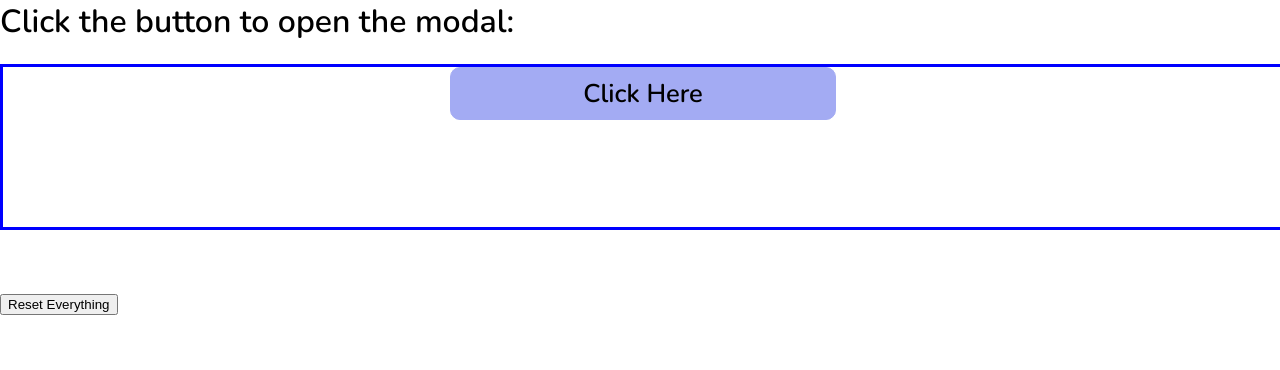
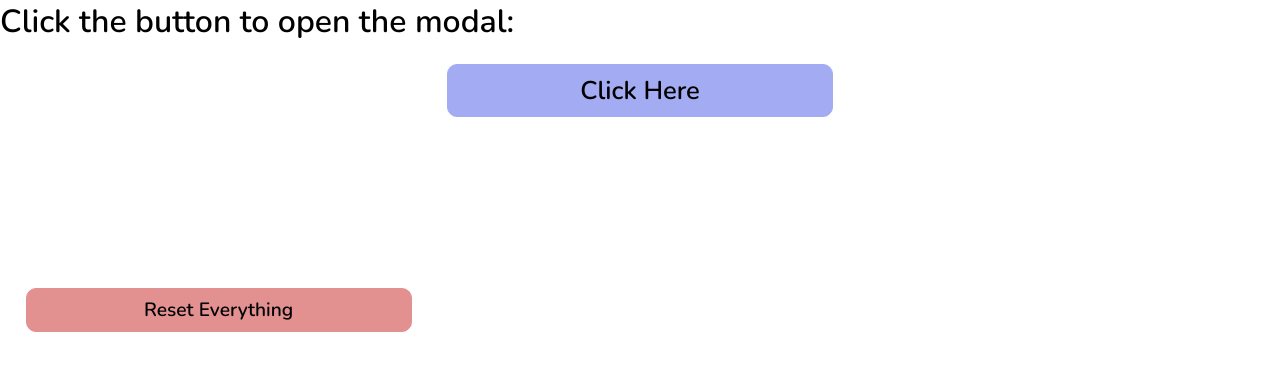
Before and after one commit to ulaura/amex-exercises, a React (Create React App) app: page /rendermodalcounter in a window 1280 px wide. Shown: the top 370 px of the page. Built offline with nearby package versions, Linux system fonts and the light colour scheme.

Commit message:
feat: Changed reset button to div and styled its css.

```diff
--- a/src/containers/RenderModalCounter/RenderModalCounter.js
+++ b/src/containers/RenderModalCounter/RenderModalCounter.js
@@ -49,20 +49,21 @@ class RenderModalCounter extends Component {
             />
           ) : (
             <div
-              id="modal-open-button"
+              className="modal-button"
               onClick={this.handleModalOpen}
             >
-              <p id="modal-open-button-text">Click Here</p>
+              <p className="modal-button-text">Click Here</p>
             </div>
           )}
         </div>
 
-        <button
-          id="modal-reset-button"
+        <div
+          className="modal-button"
+          id="reset-button"
           onClick={this.handleResetEverything}
         >
-          Reset Everything
-        </button>
+          <p className="modal-button-text" id="reset-button-text">Reset Everything</p>
+        </div>
       </div>
     )
   }
--- a/src/containers/RenderModalCounter/rendermodalcounter.css
+++ b/src/containers/RenderModalCounter/rendermodalcounter.css
@@ -8,7 +8,7 @@
   margin-top: 0;
 }
 
-#modal-open-button {
+.modal-button {
   display: block;
   border: 1px solid #a3abf3;
   background: #a3abf3;
@@ -17,24 +17,39 @@
   width: 30%;
 }
 
-#modal-open-button:hover {
+.modal-button:hover {
   cursor: pointer;
   background: #7b81b9;
   border: 1px solid #7b81b9;
 }
 
-#modal-open-button-text {
+.modal-button-text {
   text-align: center;
   font-weight: 900;
   font-size: 1.6rem;
-  margin: 2% 0;
+  margin: 2%;
+}
+
+#reset-button {
+  margin-top: 5%;
+  margin-left: 2%;
+  background: #E29090;
+  border: 1px solid #E29090;
+}
+
+#reset-button:hover {
+  background: #A86C6C;
+  border: 1px solid #A86C6C;
+}
+
+#reset-button-text {
+  font-size: 1.2rem;
 }
 
 #modal {
   margin: auto;
   width: 80%;
   height: auto;
-  border: 3px purple solid; /* remove later */
   border-radius: 5px;
   background: white;
   z-index: 1000;
@@ -61,10 +76,4 @@
 #modal-location {
   width: 100%;
   height: 20%;
-  border: 3px solid blue; /* remove later */
 }
-
-#modal-reset-button {
-  display: block;
-  margin-top: 5%;
-}
```
